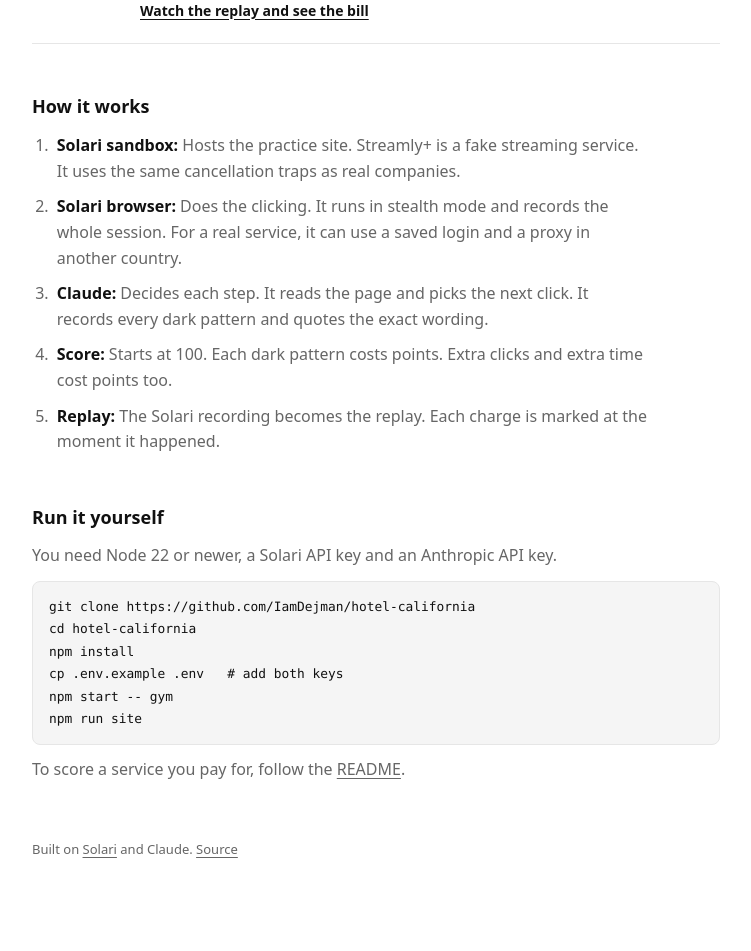
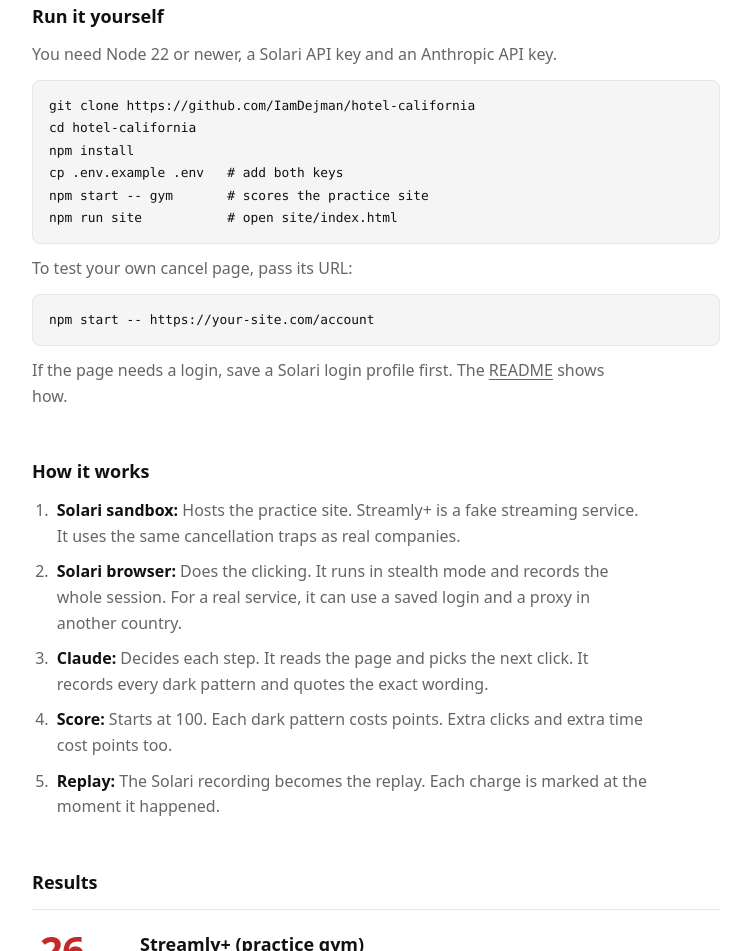
Before and after one commit to IamDejman/hotel-california, a plain HTML site: page index.html in a window 1280 px wide. Shown: the part 368-1319 px from the top of the page, without its empty margins (264-1015 px from the left). Before the commit the page ends 1276 px from the top, so only its background shows below. Drawn offline with Linux system fonts and the light colour scheme.

Commit message:
feat(site): Lead the landing page with Run it yourself

```diff
--- a/index.html
+++ b/index.html
@@ -33,6 +33,9 @@
 header.site p { color: var(--muted); max-width: 60ch; margin-top: 12px; font-size: 18px; text-wrap: pretty; }
 .cta { display: inline-block; margin-top: 24px; background: var(--text); color: var(--bg); padding: 10px 18px; border-radius: 8px; font-weight: 600; text-decoration: none; }
 .cta:hover { opacity: 0.85; }
+header.site .alt { font-size: 15px; margin-top: 14px; }
+html { scroll-behavior: smooth; }
+@media (prefers-reduced-motion: reduce) { html { scroll-behavior: auto; } }
 .back { display: inline-block; margin-bottom: 20px; font-size: 14px; }
 h1.run { font-size: 30px; line-height: 1.2; letter-spacing: -0.01em; text-wrap: balance; overflow-wrap: anywhere; }
 h2 { font-size: 18px; margin: 48px 0 12px; }
@@ -49,7 +52,7 @@
 .register a:hover { background: var(--panel); }
 .register .score { font-size: 40px; font-weight: 700; line-height: 1; letter-spacing: -0.02em; }
 .register .grade { font-size: 13px; color: var(--muted); margin-top: 6px; }
-.register h2 { font-size: 18px; margin: 0; overflow-wrap: anywhere; }
+.register h3 { font-size: 18px; margin: 0; overflow-wrap: anywhere; }
 .register p { color: var(--muted); font-size: 14px; margin-top: 4px; }
 .register .go { display: inline-block; margin-top: 8px; font-size: 14px; font-weight: 600; text-decoration: underline; text-underline-offset: 3px; }
 .grade-A, .grade-B { color: var(--good); }
@@ -100,16 +103,22 @@
 <header class="site">
   <h1 class="title">Hotel California</h1>
   <p>We send an AI agent to cancel a subscription and score how hard the company makes it to leave.</p>
-  <a class="cta" href="runs/gym.html">Watch the agent try to cancel</a>
+  <a class="cta" href="#run">Run it yourself</a>
+  <p class="alt">Or <a href="runs/gym.html">watch a run first</a>.</p>
 </header>
-<ol class="register"><li><a href="runs/gym.html">
-  <div><div class="score num grade-F">26</div><div class="grade">Grade F</div></div>
-  <div>
-    <h2>Streamly+ (practice gym)</h2>
-    <p>Cancelled. 12 dark patterns in 115s.</p>
-    <span class="go">Watch the replay and see the bill</span>
-  </div>
-</a></li></ol>
+<section id="run">
+  <h2>Run it yourself</h2>
+  <p class="prose">You need Node 22 or newer, a Solari API key and an Anthropic API key.</p>
+  <pre><code>git clone https://github.com/IamDejman/hotel-california
+cd hotel-california
+npm install
+cp .env.example .env   # add both keys
+npm start -- gym       # scores the practice site
+npm run site           # open site/index.html</code></pre>
+  <p class="prose">To test your own cancel page, pass its URL:</p>
+  <pre><code>npm start -- https://your-site.com/account</code></pre>
+  <p class="prose">If the page needs a login, save a Solari login profile first. The <a href="https://github.com/IamDejman/hotel-california#readme">README</a> shows how.</p>
+</section>
 <section>
   <h2>How it works</h2>
   <ol class="steps">
@@ -121,15 +130,15 @@
   </ol>
 </section>
 <section>
-  <h2>Run it yourself</h2>
-  <p class="prose">You need Node 22 or newer, a Solari API key and an Anthropic API key.</p>
-  <pre><code>git clone https://github.com/IamDejman/hotel-california
-cd hotel-california
-npm install
-cp .env.example .env   # add both keys
-npm start -- gym
-npm run site</code></pre>
-  <p class="prose">To score a service you pay for, follow the <a href="https://github.com/IamDejman/hotel-california#readme">README</a>.</p>
+  <h2>Results</h2>
+  <ol class="register"><li><a href="runs/gym.html">
+  <div><div class="score num grade-F">26</div><div class="grade">Grade F</div></div>
+  <div>
+    <h3>Streamly+ (practice gym)</h3>
+    <p>Cancelled. 12 dark patterns in 115s.</p>
+    <span class="go">Watch the replay and see the bill</span>
+  </div>
+</a></li></ol>
 </section>
 </main>
 <footer class="site wrap">Built on <a href="https://getsolari.com">Solari</a> and Claude. <a href="https://github.com/IamDejman/hotel-california">Source</a></footer>
```
Also changed, not shown: runs/gym.html (+4 -1 lines).
